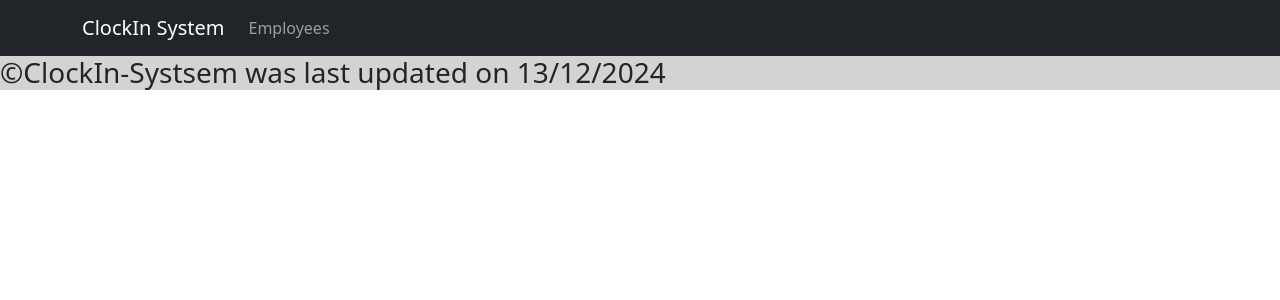
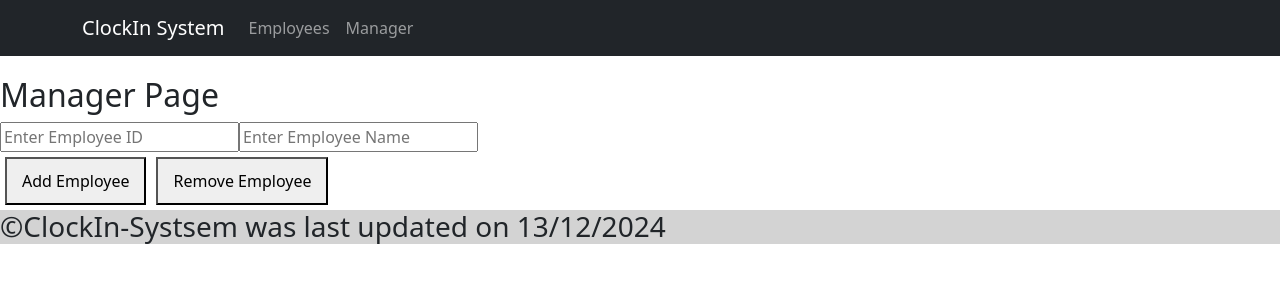
Before and after one commit to AdamGallagher339/clockin-system, a React (Create React App) app: page /Manager in a window 1280 px wide. Shown: the top 300 px of the page. Built offline with nearby package versions, Linux system fonts and the light colour scheme.

Commit message:
database connection completely functional and css styling added to employee.css

```diff
--- a/src/App.js
+++ b/src/App.js
@@ -5,6 +5,7 @@ import NavigationBar from './components/NavigationBar';
 import Footer from './components/Footer';
 import ClockInSystem from './components/ClockInSystem';
 import Employees from './components/Employees';
+import Manager from './components/Manager';
 import axios from 'axios';
 import React, { useState } from 'react';
 
@@ -13,13 +14,13 @@ function App() {
 
   const fetchEmployees = async () => {
     try {
-        // If you're using a proxy, use a relative URL
-        const response = await axios.get('/employees');
-        setEmployees(response.data);
+      const response = await axios.get('http://localhost:4000/employees');
+      console.log('Fetched Employees:', response.data); // Debugging log
+      setEmployees(response.data);
     } catch (error) {
-        console.error('Error fetching employees:', error);
+      console.error('Error fetching employees:', error);
     }
-};
+  };
 
   return (
     <Router>
@@ -28,6 +29,7 @@ function App() {
       <Routes>
         <Route path="/ClockIn" element={<ClockInSystem fetchEmployees={fetchEmployees}/>} />
         <Route path="/Employees" element={<Employees employees={employees} fetchEmployees={fetchEmployees}/>} />
+        <Route path="/Manager" element={<Manager fetchEmployees={fetchEmployees} />} />
       </Routes>
 
       <Footer />
--- a/src/components/ClockInSystem.js
+++ b/src/components/ClockInSystem.js
@@ -7,7 +7,7 @@ function ClockInSystem({ fetchEmployees }) {
 
   const handleAction = async (action) => {
     try {
-      await axios.post(`http://localhost:5000/${action}`, { employeeId });
+      await axios.post(`http://localhost:4000/${action}`, { employeeId });
       fetchEmployees();
     } catch (error) {
       console.error('Error:', error);
--- a/src/components/Employees.css
+++ b/src/components/Employees.css
@@ -6,3 +6,17 @@
 .employee-list li {
   margin: 5px 0;
 }
+
+#enum{
+  color: black;
+  font-weight: lighter;
+}
+
+#ename{
+  color: black;
+  font-weight: normal;
+}
+
+#estatus{
+      font-weight: bold;
+}
--- a/src/components/Employees.js
+++ b/src/components/Employees.js
@@ -8,11 +8,11 @@ function Employees({ employees, fetchEmployees }) {
 
   return (
     <div className="employee-list">
-      <h2>Employee Status</h2>
+      <h2>List Of Employees</h2>
       <ul>
         {employees.map((employee) => (
           <li key={employee.employeeId}>
-            {employee.name || employee.employeeId} - {employee.status}
+            <class ID="enum">{employee.employeeId}</class> <class ID="ename">{employee.name}</class> <class ID="estatus">{employee.status}</class>
           </li>
         ))}
       </ul>
--- a/src/components/Manager.css
+++ b/src/components/Manager.css
@@ -0,0 +1,8 @@
+.manager {
+    margin-top: 20px;
+  }
+
+  .manager .buttons button {
+    margin: 5px;
+    padding: 10px 15px;
+  }
--- a/src/components/Manager.js
+++ b/src/components/Manager.js
@@ -2,10 +2,52 @@ import React, { useState } from 'react';
 import axios from 'axios';
 import './Manager.css';
 
+function Manager({ fetchEmployees }) {
+  const [employeeId, setEmployeeId] = useState('');
+  const [name, setName] = useState('');
 
-const Manager = () => {
-
+  const addEmployee = async () => {
+    try {
+      await axios.post('http://localhost:4000/add-employee', { employeeId, name });
+      fetchEmployees();
+      setEmployeeId('');
+      setName('');
+    } catch (error) {
+      console.error('Error adding employee:', error);
+    }
   };
 
+  const removeEmployee = async () => {
+    try {
+      await axios.delete('http://localhost:4000/remove-employee', { data: { employeeId } });
+      fetchEmployees();
+      setEmployeeId('');
+    } catch (error) {
+      console.error('Error removing employee:', error);
+    }
+  };
+
+  return (
+    <div className="manager">
+      <h2>Manager Page</h2>
+      <input
+        type="text"
+        placeholder="Enter Employee ID"
+        value={employeeId}
+        onChange={(e) => setEmployeeId(e.target.value)}
+      />
+      <input
+        type="text"
+        placeholder="Enter Employee Name"
+        value={name}
+        onChange={(e) => setName(e.target.value)}
+      />
+      <div className="buttons">
+        <button onClick={addEmployee}>Add Employee</button>
+        <button onClick={removeEmployee}>Remove Employee</button>
+      </div>
+    </div>
+  );
+}
 
 export default Manager;
--- a/src/components/NavigationBar.js
+++ b/src/components/NavigationBar.js
@@ -10,6 +10,7 @@ const NavigationBar = () => {
             <Navbar.Brand href="/ClockIn">ClockIn System</Navbar.Brand>
             <Nav className="me-auto">
               <Nav.Link href="/Employees">Employees</Nav.Link>
+              <Nav.Link href="/Manager">Manager</Nav.Link>
             </Nav>
           </Container>
       </Navbar>
```
Also changed, not shown: src/backend/server.js (+13 -0 lines). Lines whose indentation alone changed are shown as unchanged.
